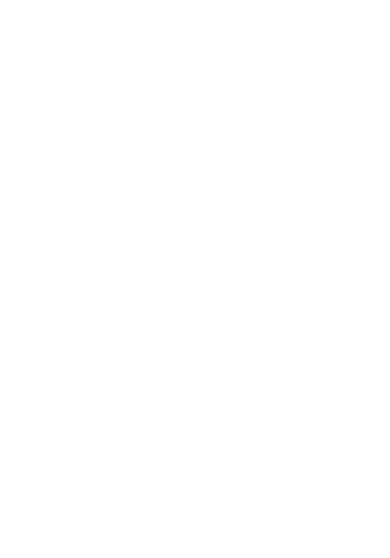
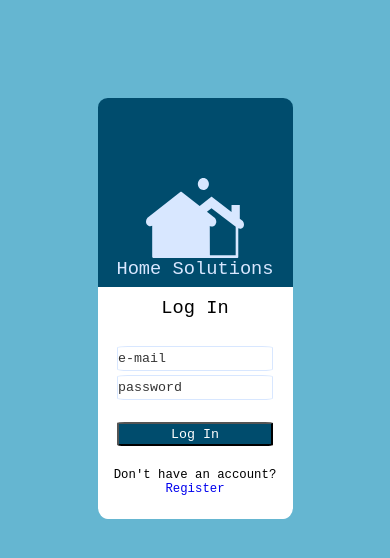
Before and after one commit to Unger1981/HomeSolutions, a plain HTML site: page index.html in a window 390 px wide. Drawn offline with Linux system fonts and the light colour scheme.

Commit message:
basic layout and responsiven.

```diff
--- a/index.html
+++ b/index.html
@@ -4,10 +4,27 @@
     <meta charset="UTF-8">
     <meta name="viewport" content="width=device-width, initial-scale=1.0">
     <title>Home Solutions</title>
+    <link rel="stylesheet" href="styles.css">
+
+
 </head>
 <body>
-    <header></header>
-    <main></main>
-    <footer></footer>
+    <main>
+        <div class="log_inn_window">
+            <div class="log_inn_window__icon">
+                <img class="log_inn_window__icon__img" src="homes.svg" alt="House Image">
+                <h3 class="log_inn_window__icon__heading">Home Solutions</h3>
+            </div>
+            <div class="log_inn_window__form">
+                <h3 class="log_inn_window__form__heading">Log In</h3>
+                <form action="/action_page.php">
+                    <input class="log_inn_window__form__input" type="text" id="mail" name="mail" value="e-mail"><br>
+                    <input class="log_inn_window__form__input" type="text" id="pass" name="pass" value="password"><br><br>
+                    <input class="log_inn_window__form__submit" type="submit" value="Log In">
+                </form>
+                <p class="log_inn_window__form__para">Don't have an account? <a class="log_inn_window__form__link" href="/register">Register</a></p>
+            </div>
+        </div>
+    </main>
 </body>
 </html>
--- a/styles.css
+++ b/styles.css
@@ -0,0 +1,111 @@
+* {
+    margin: 0;
+    padding: 0;
+    box-sizing: border-box;
+    font-family: 'Courier New', Courier, monospace;
+    font-weight: 300;
+}
+
+main{
+    display:flex;
+    flex-direction: row;
+    justify-content: center;
+    background-color: #65b6d1;
+    min-height: 100vh;
+    min-width: 100vw;
+}
+
+.log_inn_window{
+    display: flex;
+    flex-direction: column;
+    margin:25%;
+    height: 50vh;
+    width: 75vw;
+
+}
+
+.log_inn_window__icon{
+    border-radius:5% 5% 0% 0%;
+    display:flex;
+    flex-direction: column;
+    justify-content:end ;
+    height:45%;
+    background-color: #004C6D;
+
+}
+.log_inn_window__icon__img{
+    width: 50%;
+    color: #d8e7ff;
+    margin: 0% 25% 0% 25%;
+}
+
+.log_inn_window__icon__heading{
+    text-align: center;
+    color: #d8e7ff;
+    margin-bottom: 4%;
+}
+
+.log_inn_window__form{
+    display:flex;
+    flex-direction: column;
+    justify-content: flex-start;
+    gap: 10%;
+    border-radius:0% 0% 5% 5% ;
+    background-color: white;
+    height:55%;
+}
+
+.log_inn_window__form__heading{
+    text-align: center;
+    margin-top: 5%;
+}
+
+.log_inn_window__form__input{
+    border: #d8e7ff solid 1px;
+    border-radius: 7%;
+    color:rgba(0, 0, 0, 0.8) ;
+    margin:2% 10% 0% 10%;
+    height: 30%;
+    width: 80%;
+
+}
+
+.log_inn_window__form__submit{
+    border-radius: 5%;
+    width: 80%;
+    height: 30%;
+    color: white;
+    background-color: #004C6D;
+    margin:2% 10% 0% 10%;
+}
+
+.log_inn_window__form__para{
+    text-align: center;
+    margin-top:10%;
+    font-size: 77%;
+}
+
+.log_inn_window__form__link{
+    text-decoration: none;
+}
+
+@media only screen and (min-width: 992px) {
+    .log_inn_window{
+        flex-direction: row;
+        width: 80vw;
+    }
+    .log_inn_window__form{
+        border-radius:0% 5% 5% 0% ;
+        width: 50%;
+        height: 70%;
+    }
+    .log_inn_window__icon{
+        border-radius: 5% 0%  0% 5%;
+        justify-content: center;
+        width: 50%;
+        height: 70%;
+    }
+    .log_inn_window__form__heading{
+        margin-top: 20%;
+    }
+}
```
Also changed, not shown: homes.svg (added).
